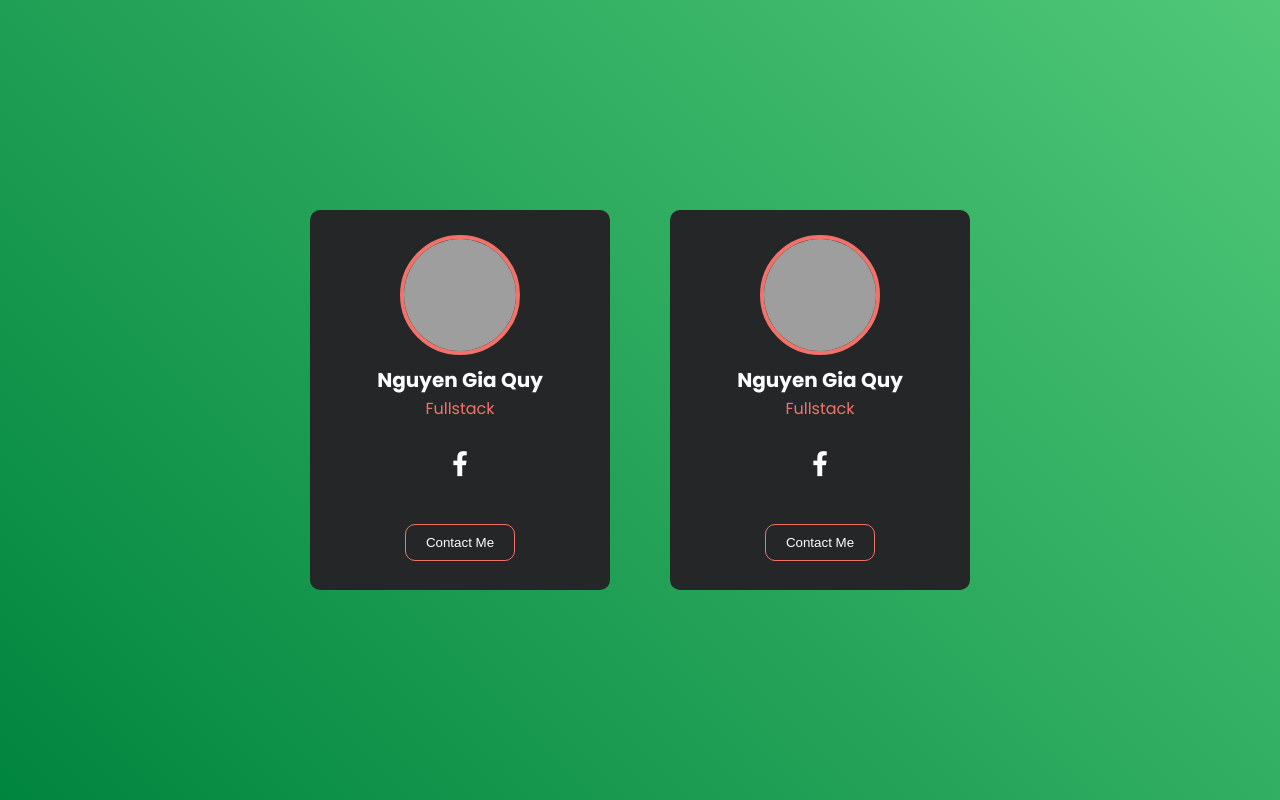
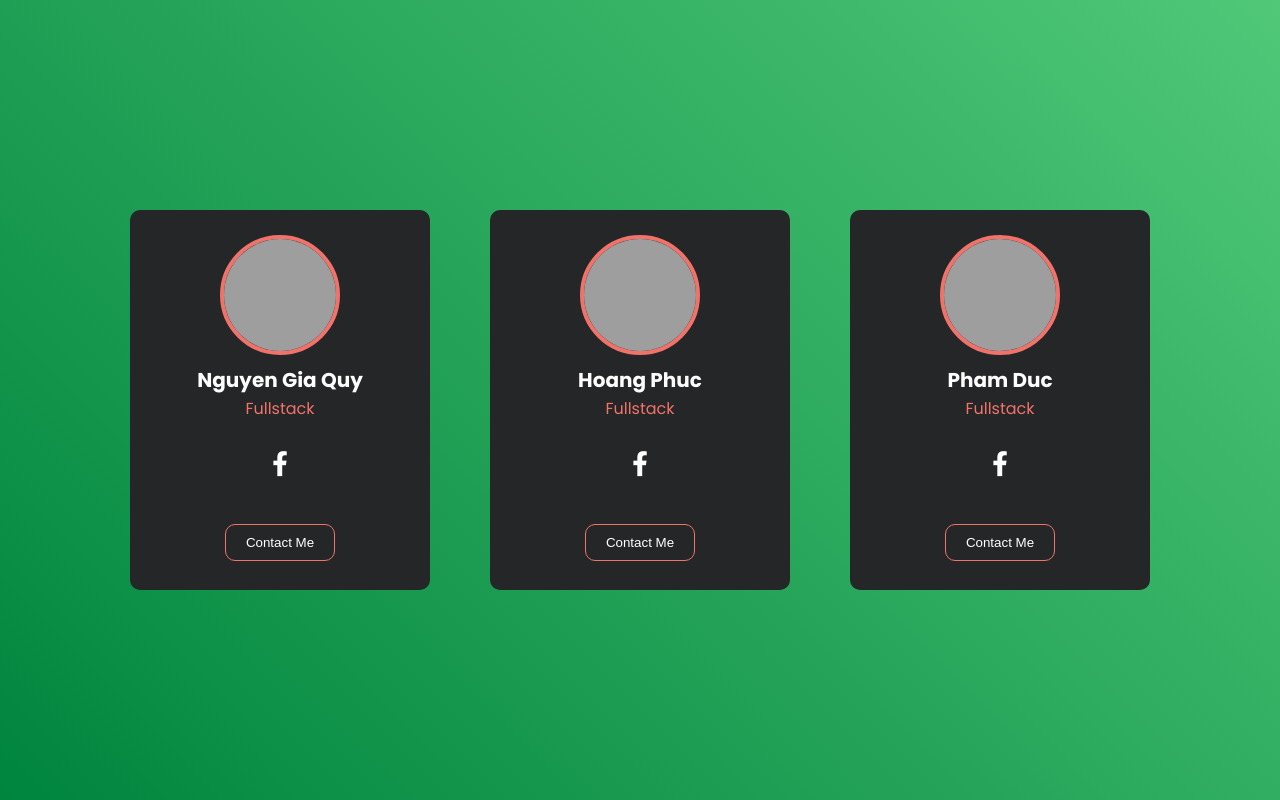
Before and after one commit to SuperEELzx56/profile_card, a plain HTML site: page index.html in a window 1280 px wide. Drawn offline with Linux system fonts and the light colour scheme; files that its build step writes are made by us from their sources; grey boxes are pictures that could not be loaded.

Commit message:
Add files via upload

```diff
--- a/index.html
+++ b/index.html
@@ -5,8 +5,8 @@
     <meta charset="UTF-8">
     <meta http-equiv="X-UA-Compatible" content="IE=edge">
     <meta name="viewport" content="width=device-width, initial-scale=1.0">
-    <title>Profile</title>
-    <link rel="stylesheet" href="style.css">
+    <title>Document</title>
+    <link rel="stylesheet" href="./css/style.css">
     <link rel="stylesheet" href="https://cdnjs.cloudflare.com/ajax/libs/font-awesome/6.0.0-beta2/css/all.min.css" integrity="sha512-YWzhKL2whUzgiheMoBFwW8CKV4qpHQAEuvilg9FAn5VJUDwKZZxkJNuGM4XkWuk94WCrrwslk8yWNGmY1EduTA==" crossorigin="anonymous" referrerpolicy="no-referrer">
 </head>
 
@@ -35,7 +35,7 @@
             <img src="https://scontent.fhan5-7.fna.fbcdn.net/v/t39.30808-6/274040345_3001492490180953_9131286331864165010_n.jpg?_nc_cat=100&ccb=1-5&_nc_sid=09cbfe&_nc_ohc=NhPRvHaZIvgAX8wInxK&_nc_ht=scontent.fhan5-7.fna&oh=00_AT-gzJBkkumhE0PRhKIQYKjKKYFs5nzVlNpiE7D8Zedt2A&oe=621F0431"
                 alt="">
         </div>
-        <h3>Nguyen Gia Quy</h3>
+        <h3>Hoang Phuc</h3>
         <div class="profile">Fullstack</div>
         <div class="follow">
             <a href="https://www.facebook.com/profile.php?id=100009606934044" target="_blank">
@@ -48,6 +48,26 @@
         </div>
     </div>
 
+    <div class="card">
+        <div class="img">
+            <img src="https://scontent.fhan5-3.fna.fbcdn.net/v/t39.30808-6/270407676_1060304781415325_5218369724176628837_n.jpg?_nc_cat=106&ccb=1-5&_nc_sid=09cbfe&_nc_ohc=-p_VSQ6IAqcAX-LOr1Q&_nc_ht=scontent.fhan5-3.fna&oh=00_AT_bfOGLfoSMasMvvApAQrPLuan7w_o853rIC23RG2LTOw&oe=621F52B5"
+                alt="">
+        </div>
+        <h3>Pham Duc</h3>
+        <div class="profile">Fullstack</div>
+        <div class="follow">
+            <a href="https://www.facebook.com/pham.duc.288" target="_blank">
+                <i class="fab fa-facebook-f"></i>
+
+            </a>
+        </div>
+        <div class="button">
+            <button>Contact Me</button>
+        </div>
+    </div>
+
+
+
 </body>
 
 </html>
```
